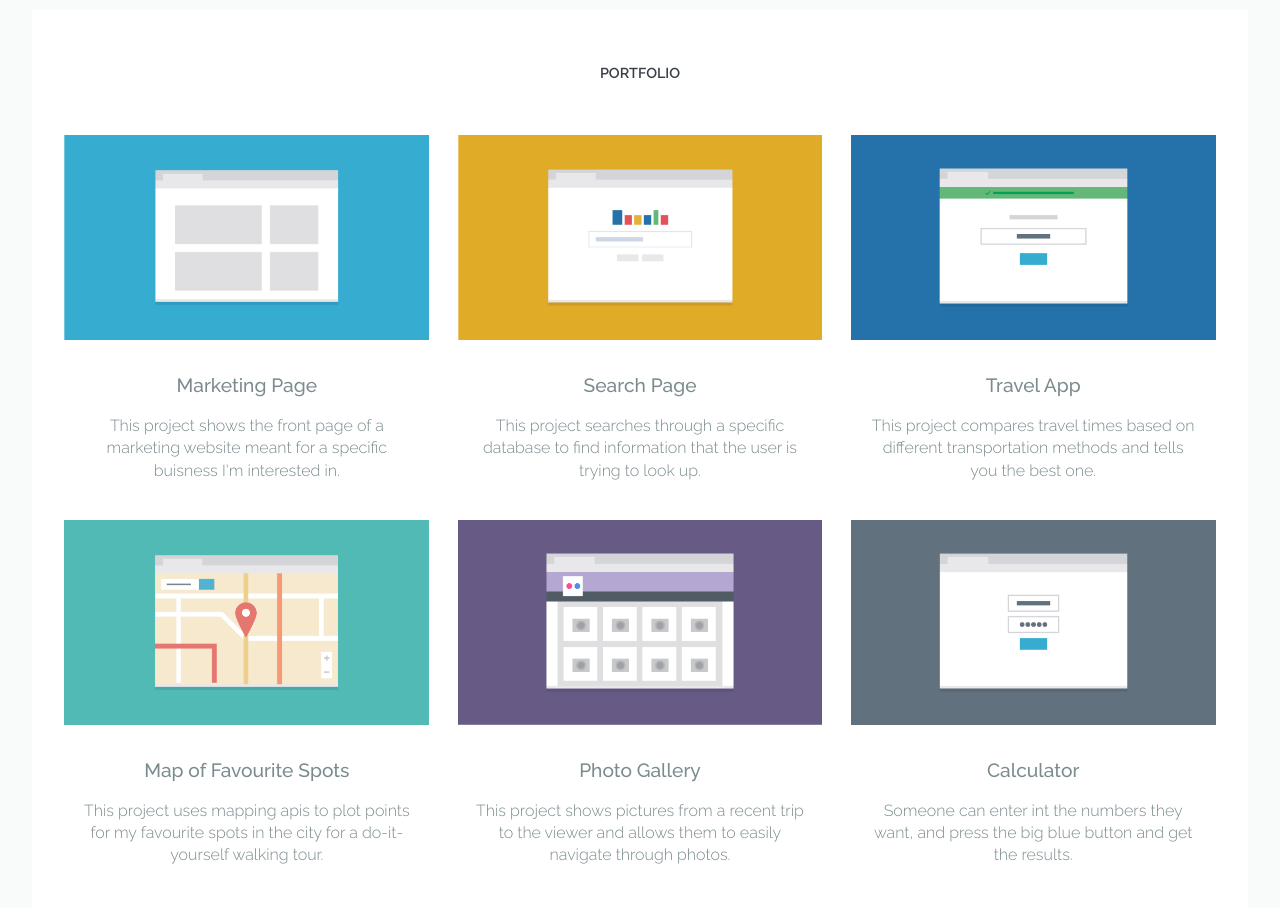
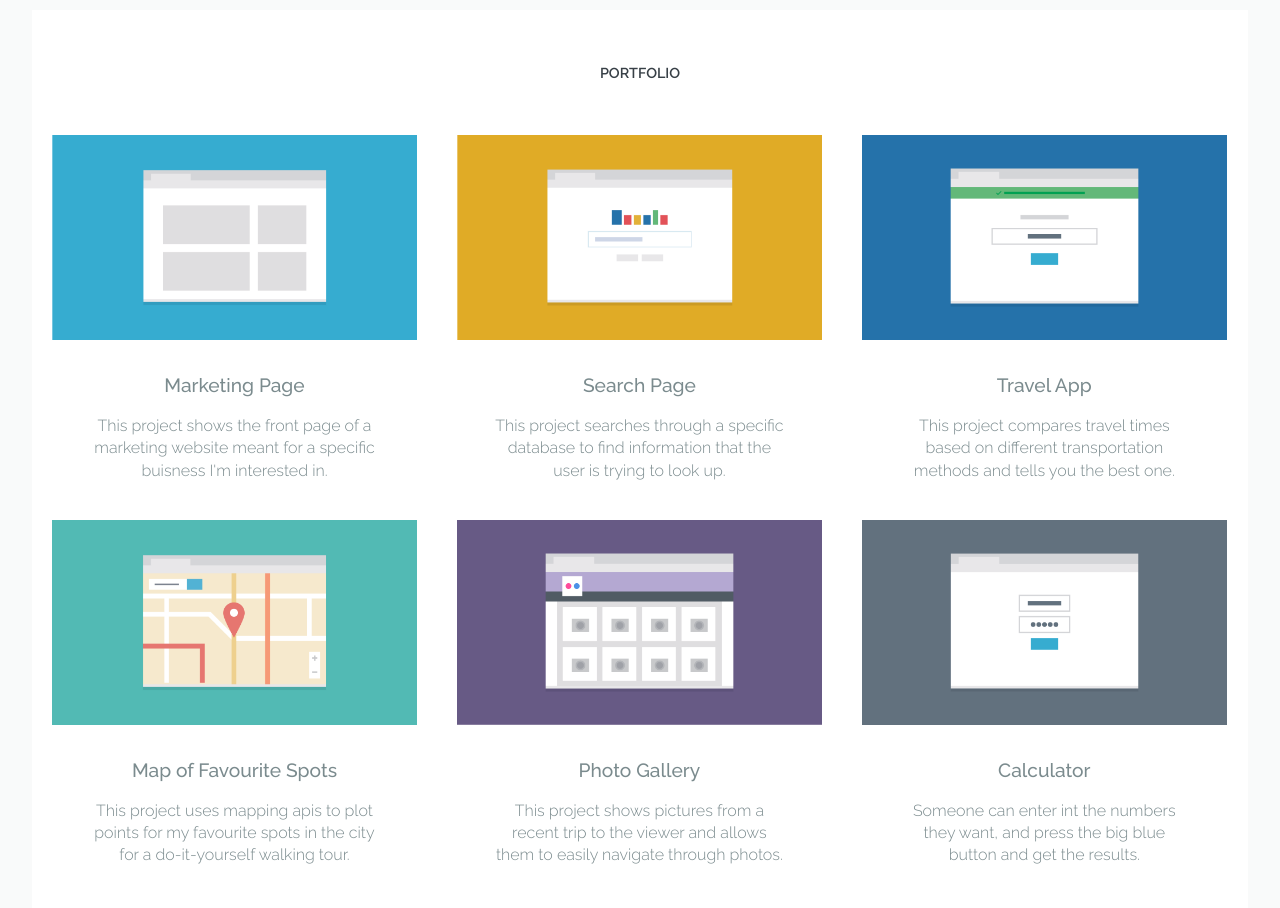
Before and after one commit to davemcennerney/responsive_layout_v2_Project, a plain HTML site: page index.html in a window 1280 px wide. Shown: the part 380-1288 px from the top of the page. Drawn offline with Linux system fonts and the light colour scheme; files that its build step writes are made by us from their sources.

Commit message:
Updated Finished
Fixed responsive problem

```diff
--- a/styles.css
+++ b/css/styles.css
@@ -104,11 +104,16 @@ Portfolio Styles.
     padding-top: 20px;
 }
 
-#portfolio article {
+#portfolio ul {
+    padding-left: 0;
+}
+
+#portfolio li {
     width: 90%;
     background-color: white;
     margin: 0 auto;
     text-align: center;
+    list-style: none
 }
 
 #portfolio h1 {
@@ -227,16 +232,15 @@ Media Queries.
         margin-top: 40px;
         text-align: left;
     }
-    #portfolio article {
-        width: 44%;
-        max-width: 390px;
+
+
+    #portfolio li {
+        width: 46%;
+        float:left;
         display: inline-block;
-        margin-right: 1%;
-        margin-left: 1%;
+        margin: 0 2%;
     }
-    #portfolio article p {
-        padding: 5% 5%;
-    }
+
     .interested {
         max-width: 80%;
     }
@@ -251,6 +255,7 @@ Media Queries.
         font-size: .8em;
         text-align: center;
     }
+}
     @media (min-width: 1024px) {
         header {
             max-width: 95%;
@@ -278,9 +283,9 @@ Media Queries.
         #portfolio h1 {
             padding: 2%;
         }
-        #portfolio article {
+        #portfolio li {
             max-width: 30%;
-            min-height: 358.28px;
+            margin: 0 1.65%;
         }
         .interested {
             width: 62%;
--- a/index.html
+++ b/index.html
@@ -8,7 +8,7 @@
     <meta name="viewport" content="width=device-width, initial-scale=1" />
     <link rel="stylesheet" href="normalize.css">
     <link href="https://fonts.googleapis.com/css?family=Raleway:300,500,600" rel="stylesheet">
-    <link rel="stylesheet" href="styles.css">
+    <link rel="stylesheet" href="css/styles.css">
 </head>
 
 <body>
@@ -29,45 +29,46 @@
         </div>
     </header>
 
-    <section id="portfolio">
+    <section id="portfolio" class="clearfix">
         <h1>PORTFOLIO</h1>
 
-        <article>
+        <ul class="clearfix">
+            <li>
             <img src="Assets/Images/portfolio-1.png" alt="Marketing page picture">
             <h2>Marketing Page</h2>
             <p>This project shows the front page of a marketing website meant for a specific buisness I'm interested in.</p>
-        </article>
+        </li>
 
-        <article>
+        <li>
             <img src="Assets/Images/portfolio-2.png" alt="Search page picture">
             <h2>Search Page</h2>
             <p>This project searches through a specific database to find information that the user is trying to look up.</p>
-        </article>
+        </li>
 
-        <article>
+        <li>
             <img src="Assets/Images/portfolio-3.png" alt="Travel app picture">
             <h2>Travel App</h2>
             <p>This project compares travel times based on different transportation methods and tells you the best one.</p>
-        </article>
+        </li>
 
-        <article>
+        <li>
             <img src="Assets/Images/portfolio-6.png" alt="Map of Favourite spots">
             <h2>Map of Favourite Spots</h2>
             <p>This project uses mapping apis to plot points for my favourite spots in the city for a do-it-yourself walking tour.</p>
-        </article>
+        </li>
 
-        <article>
+        <li>
             <img src="Assets/Images/portfolio-5.png" alt="Photo Gallery Picture">
             <h2>Photo Gallery</h2>
             <p>This project shows pictures from a recent trip to the viewer and allows them to easily navigate through photos.</p>
-        </article>
+        </li>
 
-        <article>
+        <li>
             <img src="Assets/Images/portfolio-4.png" alt="Calculator picture">
             <h2>Calculator</h2>
             <p>Someone can enter int the numbers they want, and press the big blue button and get the results.</p>
-        </article>
-
+        </li>
+        </ul>
     </section>
 
     <section id="contact">
```
Also changed, not shown: css/normalize.css (renamed from normalize.css).
